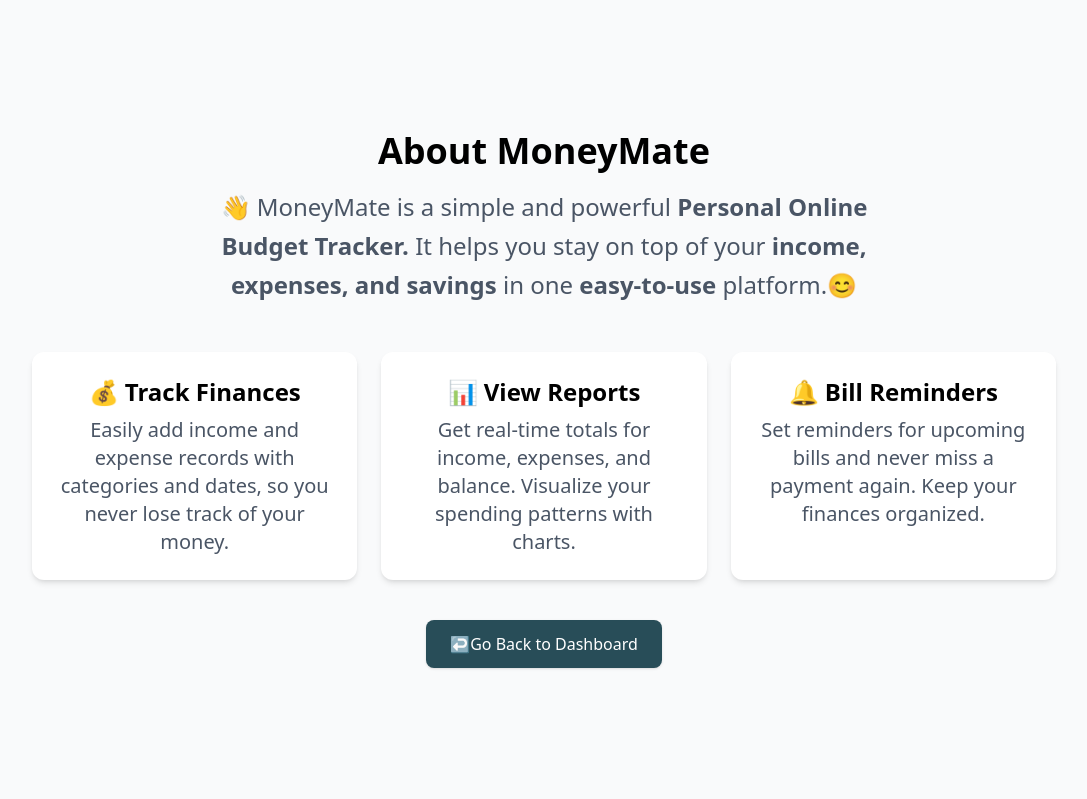
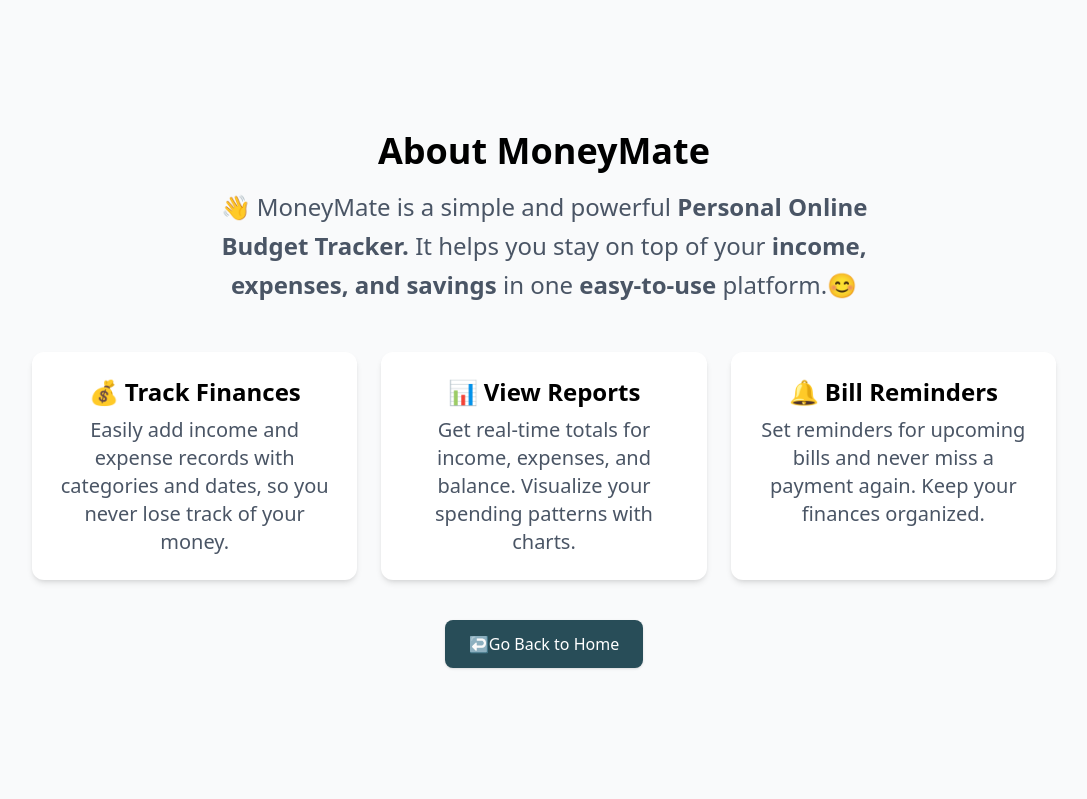
Before and after one commit to KushalNer/Budget_tracker, a Django app: page /about/ in a window 1280 px wide. Shown: the part 65-864 px from the top of the page, without its empty margins (96-1183 px from the left). Run offline with Django 5.2, Linux system fonts and the light colour scheme; style sheets or scripts are compiled from the project's sources; some libraries are stand-ins or nearby versions.

Commit message:
Updtaed about page

```diff
--- a/templates/about.html
+++ b/templates/about.html
@@ -52,10 +52,17 @@ About Page
     </div> -->
 
     <!-- CTA -->
-    <a href="{% url 'homepage' %}"
-       class="mt-10 inline-block bg-[#284D58] text-white px-6 py-3 rounded-lg hover:opacity-90 shadow">
-      ↩️Go Back to Dashboard
-    </a>
+    {% if user.is_authenticated %}
+      <a href="{% url 'homepage' %}"
+        class="mt-10 inline-block bg-[#284D58] text-white px-6 py-3 rounded-lg hover:opacity-90 shadow">
+        ↩️Go Back to Dashboard
+      </a>
+    {% else %}
+      <a href="{% url 'mainpage' %}"
+        class="mt-10 inline-block bg-[#284D58] text-white px-6 py-3 rounded-lg hover:opacity-90 shadow">
+        ↩️Go Back to Home
+      </a>
+    {% endif %}
   </main>
 
 </div>
```
